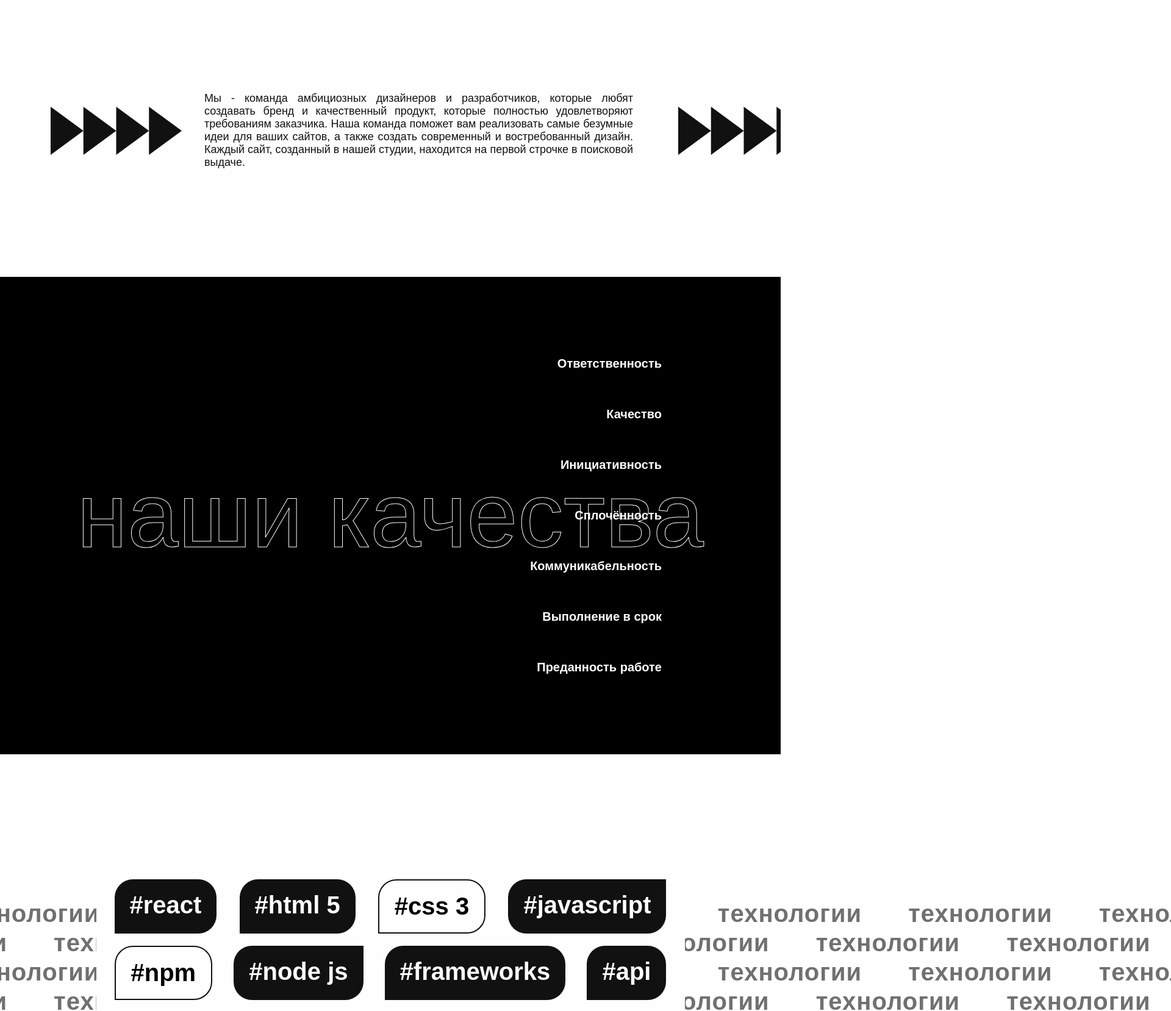
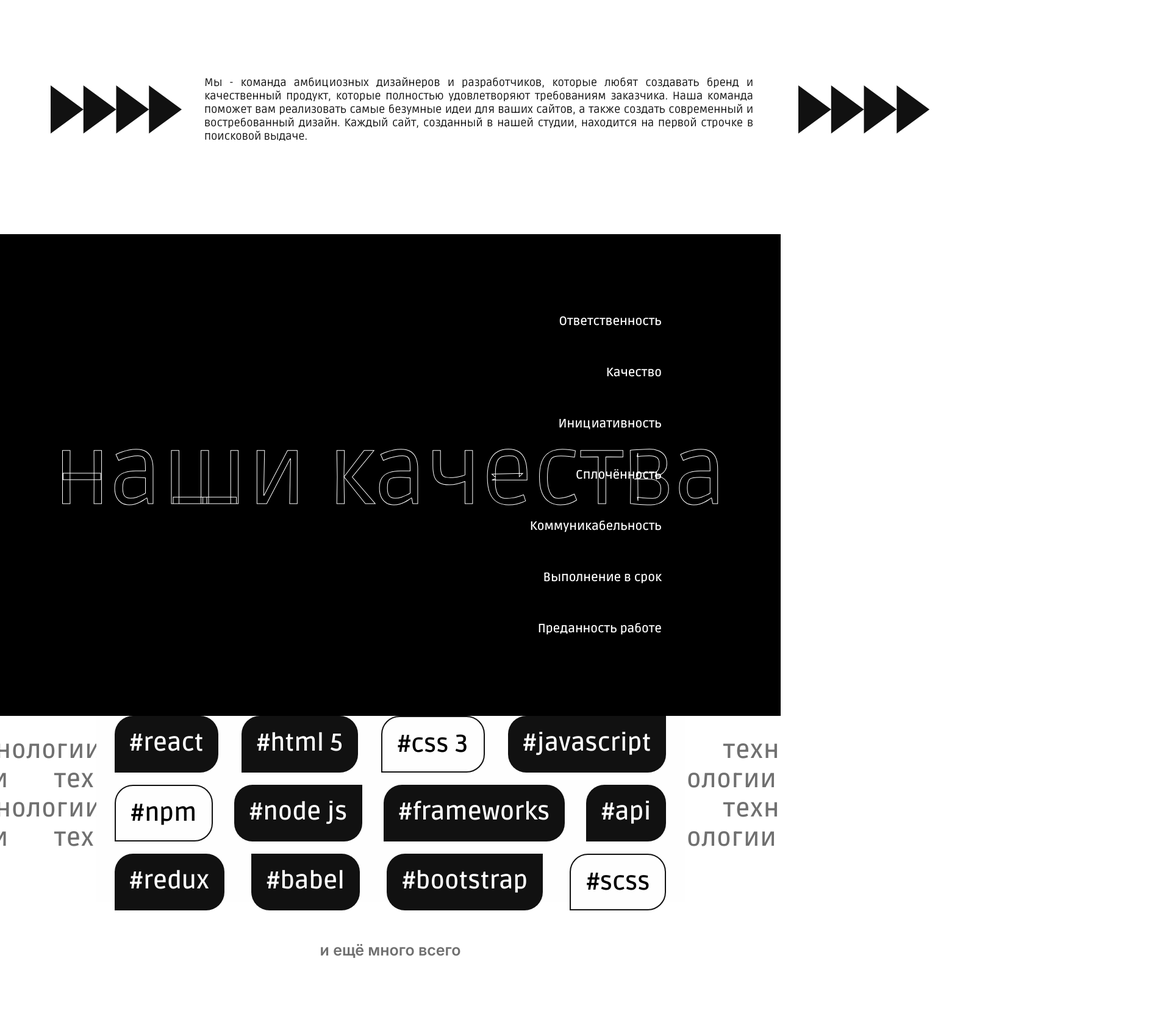
Before and after one commit to sonia13marker/our_team_project, a React (Create React App) app: page / in a window 1280 px wide. Shown: the part 826-2484 px from the top of the page at 61% size, 1920 px wide, since content can reach past the window. Built offline with nearby package versions, Linux system fonts and the light colour scheme.

Commit message:
исправил большое количество багов, добавил хедер

```diff
--- a/src/components/AboutComp/style.module.css
+++ b/src/components/AboutComp/style.module.css
@@ -2,36 +2,27 @@
     display: flex;
     flex-direction: row;
     align-items: center;
-    width: 100vw;
-    height: 180px;
-    background-color: #fefefe;
-    margin: 150px 0;
+    width: fit-content;
+    margin: 150px 0 150px auto;
 }
+
 .text {
-
     font-family: 'Ruda', sans-serif;
     font-size: 18px;
     font-weight: 400;
     color: #111;
     padding: 0 37px;
-    width: 900px;
-    height: 100px;
+    width: 900px; /* Я крайне сомневаюсь что тут должно в пикселях быть, иб о на телефоне будет плохо */
     text-align: justify;
-    display: flex;
-    justify-content: center;
-    align-items: center;
+    margin: 0;
+}
 
-
-}
- .arrow {
-
+.arrow {
     width: 215px;
     height: 79px;
     margin-left: 83px;
-    display: flex;
-    display: inline;
-    justify-content: center;
 }
+
 .arrow:last-child {
     margin-left: 37px;
     overflow: hidden;
--- a/src/components/TechStack/style.module.css
+++ b/src/components/TechStack/style.module.css
@@ -1,5 +1,8 @@
 .wrapper {
     position: relative;
+    clip: auto;
+    overflow: hidden;
+    z-index: 0;
     /* background-color: #fefefe; */
 }
 
@@ -8,13 +11,13 @@
     width: 905px;
     height: 305px;
     background: #fefefe;
-    margin: 205px auto 265px; /* ЗАМЕНИТЬ НА margin: 0 auto !!! */
+    margin: 0 auto 265px; /* ЗАМЕНИТЬ НА margin: 0 auto !!! */
     padding: 0 30px;
     display: flex;
     gap: 20px;
     flex-wrap: wrap;
     justify-content: space-between;
-    z-index: 2;
+    z-index: 1;
 }
 
 .tech_card {
@@ -116,15 +119,9 @@
     margin: 30px auto 0;
 }
 /*нужно, чтобы они находились по 4 в линии (как минимум на 1920px и 1440рх)*/
-/*
-@media (min-width: 1440px) {
-    .tech_stack {
-        max-width: 45%;
-    }
-}
 
-@media (min-width: 1200px) {
+@media (min-width: 1920px) {
     .tech_stack {
         max-width: 40%;
     }
-} */
+}
--- a/src/index.css
+++ b/src/index.css
@@ -2,4 +2,5 @@
     margin: 0;
     padding: 0;
     font-family: 'Inter', sans-serif;
+    overflow-x: hidden;
 }
--- a/src/pages/AboutPage/AboutPage.jsx
+++ b/src/pages/AboutPage/AboutPage.jsx
@@ -1,19 +1,16 @@
 import {TechStack} from "../../components/TechStack/TechStack";
 import { SoftSkills } from "../../components/SoftSkills/SoftSkills";
-import { Footer } from "../../components/Footer/Footer";
 import {AboutComp} from '../../components/AboutComp/AboutComp';
 import style from './style.module.css';
 import {OurTeam} from '../../components/OurTeam/OurTeam';
 
 export function AboutPage() {
     return <div className={style.back}>
-        {/* <Header/> */}
+        <h1 className={style.about_header}>О нас</h1>
         <AboutComp/>
         <TechStack/>
 
         <SoftSkills/>
         <OurTeam />
-        <Footer />
-
     </div>
 }
--- a/src/pages/AboutPage/style.module.css
+++ b/src/pages/AboutPage/style.module.css
@@ -1,3 +1,12 @@
+@import url('https://fonts.googleapis.com/css2?family=Ruda:wght@400;600&display=swap');
+
 .back {
     background-color: #fefefe;
 }
+
+.about_header {
+    font-weight: 400;
+    font-size: 4rem;
+    margin-left: 18%;
+    margin-top: 3rem;
+}
```
Also changed, not shown: 1 other file (tests, documents, lock files or other folders).
